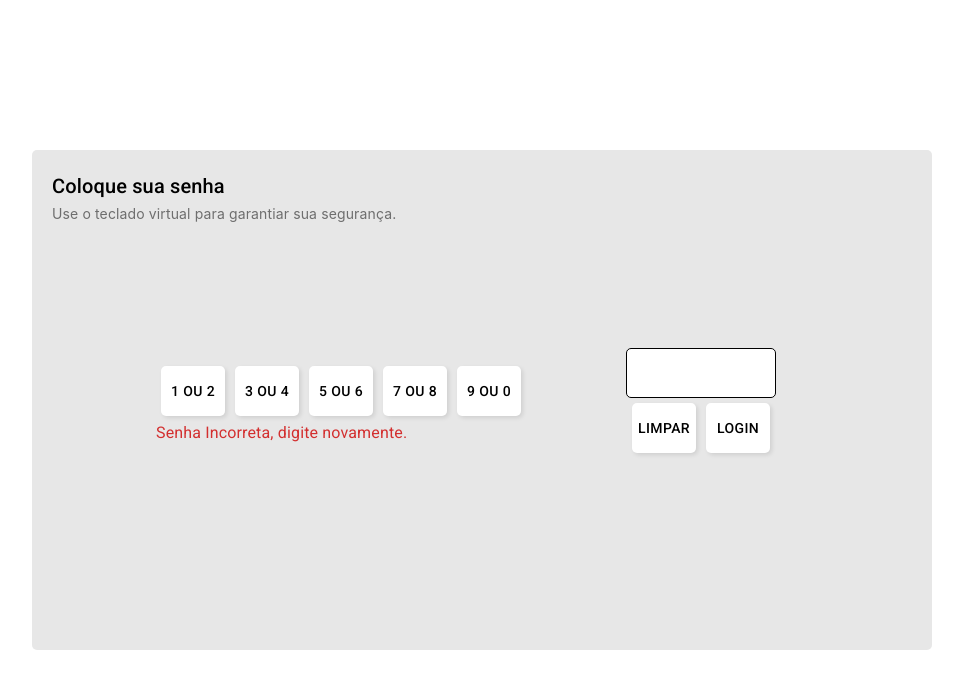
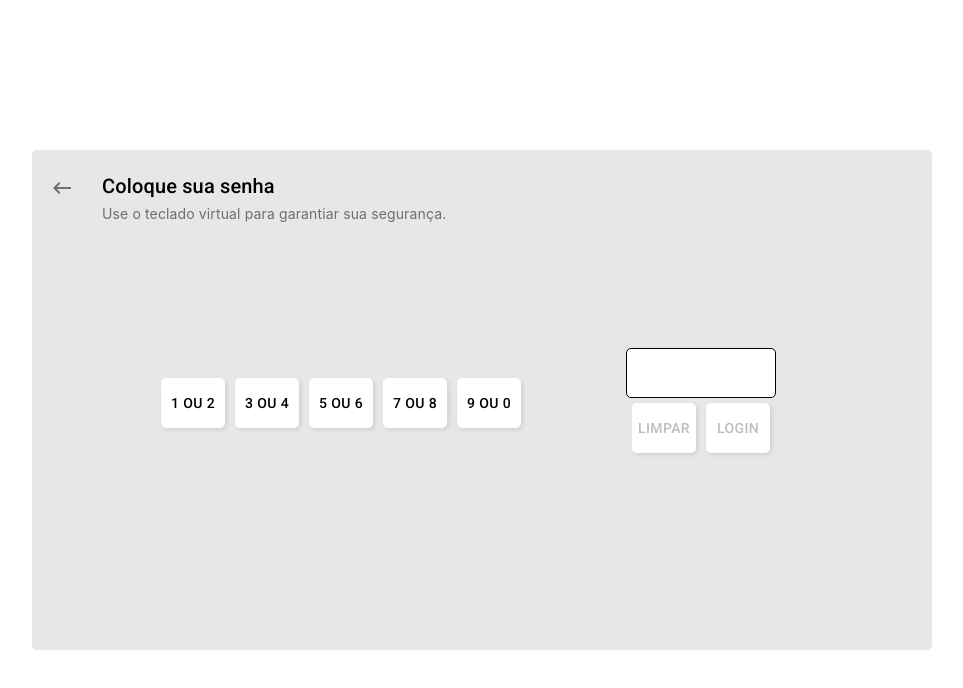
Before and after one commit to GabrielPedrotti/bank-password-app, a React (Create React App) app in the folder frontend/: page /password in a window 1280 px wide. Shown: the top 688 px of the page, without its empty margins (158-1121 px from the left). Built offline with nearby package versions, Linux system fonts and the light colour scheme.

Commit message:
feature: Added return button and fixed buttons usability

```diff
--- a/frontend/src/pages/login-step-2/Step2.tsx
+++ b/frontend/src/pages/login-step-2/Step2.tsx
@@ -1,6 +1,7 @@
 import React, { useState } from "react";
-import { Typography, Button, Box } from "@mui/material";
+import { Typography, Button, Box, IconButton } from "@mui/material";
 import { tss } from "tss-react/mui";
+import KeyboardBackspaceIcon from "@mui/icons-material/KeyboardBackspace";
 
 const useStyles = tss.withName("Step2").create({
   box: {
@@ -47,22 +48,22 @@ const useStyles = tss.withName("Step2").create({
     fontSize: "20px",
   },
   headers: {
-    display: 'flex',
-    flexDirection: 'column',
+    display: "flex",
+    flexDirection: "column",
     top: "0",
     marginTop: "20px",
     marginLeft: "20px",
   },
   titles: {
-    display: 'flex',
-    justifyContent: 'space-between',
+    display: "flex",
+    justifyContent: "space-between",
   },
   text: {
-    color: '#6E6E6E',
-    fontFamily: 'Inter',
-    fontSize: '14px',
-    lineHeight: '20px',
-    marginTop: '2px',
+    color: "#6E6E6E",
+    fontFamily: "Inter",
+    fontSize: "14px",
+    lineHeight: "20px",
+    marginTop: "2px",
   },
   sections: {
     justifyContent: "center",
@@ -77,38 +78,54 @@ const useStyles = tss.withName("Step2").create({
     justifyContent: "center",
     alignItems: "center",
   },
+  backButton: {
+    color: "#6E6E6E",
+    fontFamily: "Inter",
+    fontSize: "14px",
+    marginTop: "2px",
+    marginLeft: "10px",
+    "&:hover": {
+      color: "#d32f2f",
+      backgroundColor: "#e7e7e7",
+    },
+  },
 });
 
 function Step2() {
   const { classes } = useStyles();
   const [inputValue, setInputValue] = useState("");
   const [arrayValue, setArrayValue] = useState<any>([]);
-  const [error, setError] = useState(true);
-  const [helperText, setHelperText] = useState("Senha Incorreta, digite novamente.");
+  const [error, setError] = useState(false);
+  const [helperText, setHelperText] = useState(
+    "Senha Incorreta, digite novamente.",
+  );
 
-  const [buttonsValues, setButtonsValues] = useState([{
-    values: [1,2]
+  const [buttonsValues, setButtonsValues] = useState({
+    keyboardNumbers: [
+      {
+        values: [1, 2],
       },
       {
-    values: [3,4]
+        values: [3, 4],
       },
       {
-    values: [5,6]
+        values: [5, 6],
       },
       {
-    values: [7,8]
+        values: [7, 8],
       },
       {
-    values: [9,0]
-  }]);
+        values: [9, 0],
+      },
+    ],
+  });
 
   const handleButtonClick = (value: any) => {
-
     if (arrayValue.length <= 6) {
       setArrayValue([...arrayValue, value]);
     }
 
-    console.log('arrayValue', arrayValue);
+    console.log("arrayValue", arrayValue);
   };
 
   const handleClearButtonClick = () => {
@@ -124,6 +141,14 @@ function Step2() {
   return (
     <Box className={classes.box}>
       <div>
+        <div style={{ display: "flex" }}>
+          <IconButton
+            className={classes.backButton}
+            aria-label="retornar"
+            onClick={() => window.history.back()}
+          >
+            <KeyboardBackspaceIcon />
+          </IconButton>
           <div className={classes.headers}>
             <Typography id="modal-modal-title" variant="h6" component="h2">
               Coloque sua senha
@@ -132,27 +157,45 @@ function Step2() {
               Use o teclado virtual para garantiar sua segurança.
             </Typography>
           </div>
+        </div>
         <section className={classes.sections}>
-          <div style={{display: 'flex', flexDirection: 'column'}}>
-            <div  className={classes.passwordButtons}>
-              {buttonsValues.map((buttonValue, index) => (
+          <div style={{ display: "flex", flexDirection: "column" }}>
+            <div className={classes.passwordButtons}>
+              {buttonsValues?.keyboardNumbers.map((buttonValue, index) => (
                 <div key={index}>
-                  <Button className={classes.button} disabled={arrayValue.length === 6} onClick={() => handleButtonClick(buttonValue.values)}>{buttonValue.values[0] + " ou " + buttonValue.values[1]}</Button>
+                  <Button
+                    className={classes.button}
+                    disabled={arrayValue.length === 6}
+                    onClick={() => handleButtonClick(buttonValue.values)}
+                  >
+                    {buttonValue.values[0] + " ou " + buttonValue.values[1]}
+                  </Button>
                 </div>
               ))}
             </div>
             {error && <Typography color="error">{helperText}</Typography>}
           </div>
           <div className={classes.infos}>
-            <div className={classes.displayField}>{
-              arrayValue.map((value: any, index: any) => (
+            <div className={classes.displayField}>
+              {arrayValue.map((value: any, index: any) => (
                 <span key={index}>*</span>
-              ))
-            }
+              ))}
             </div>
             <div className={classes.manageButtons}>
-              <Button className={classes.button} onClick={handleClearButtonClick}>Limpar</Button>
-              <Button className={classes.button} onClick={handleLogin}>Login</Button>
+              <Button
+                className={classes.button}
+                onClick={handleClearButtonClick}
+                disabled={arrayValue.length === 0}
+              >
+                Limpar
+              </Button>
+              <Button
+                className={classes.button}
+                onClick={handleLogin}
+                disabled={arrayValue.length !== 6}
+              >
+                Login
+              </Button>
             </div>
           </div>
         </section>
```
Also changed, not shown: 1 other file (tests, documents, lock files or other folders). Lines whose indentation alone changed are shown as unchanged.
